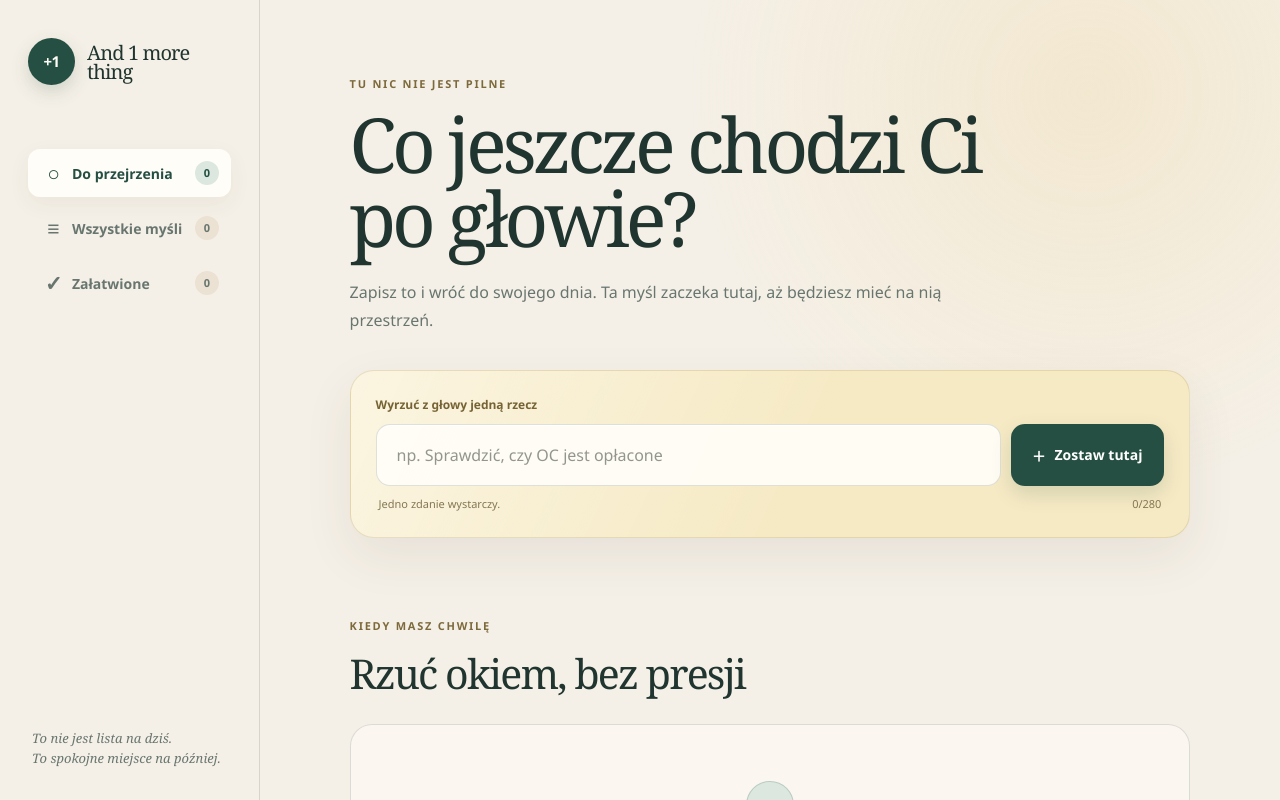
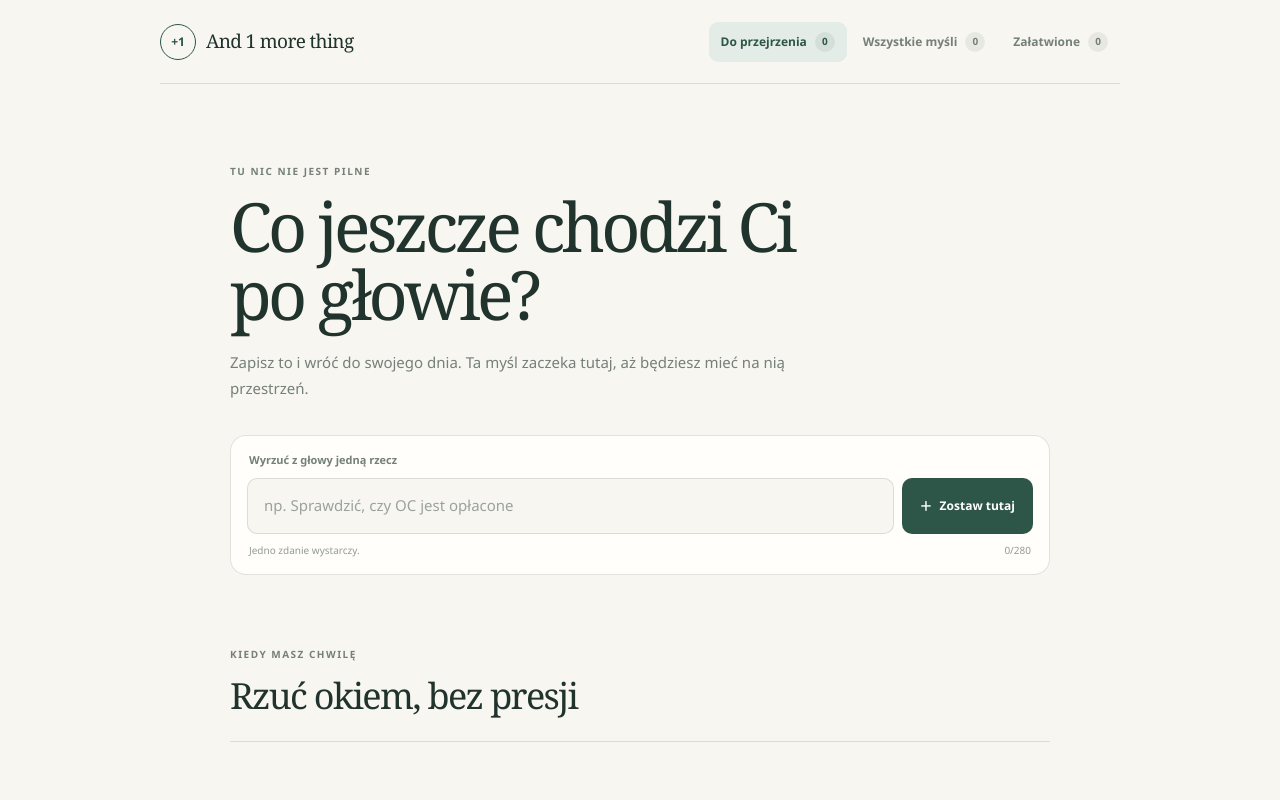
Before and after one commit to brateq/1_more_thing, a Next.js app: page / in a window 1280 px wide. Shown: the top 800 px of the page. Built offline with nearby package versions, Linux system fonts and the light colour scheme.

Commit message:
Center and simplify the interface

```diff
--- a/app/globals.css
+++ b/app/globals.css
@@ -1,18 +1,14 @@
 @import "tailwindcss";
 
 :root {
-  --paper: #f5f0e7;
-  --paper-deep: #ebe2d3;
-  --card: #fffdf8;
-  --ink: #20352f;
-  --ink-soft: #68766f;
-  --green: #254f42;
-  --green-light: #dce8df;
-  --sun: #e9c875;
-  --sun-soft: #f6eac4;
-  --line: rgba(32, 53, 47, 0.14);
-  --danger: #9a4a3f;
-  --shadow: 0 18px 50px rgba(69, 56, 40, 0.08);
+  --paper: #f8f6f1;
+  --surface: #fffefa;
+  --ink: #20332d;
+  --muted: #748078;
+  --green: #2d5548;
+  --green-soft: #e4ece7;
+  --line: rgba(32, 51, 45, 0.13);
+  --danger: #984c42;
 }
 
 * {
@@ -27,9 +23,7 @@
 body {
   margin: 0;
   min-height: 100vh;
-  background:
-    radial-gradient(circle at 85% 8%, rgba(233, 200, 117, 0.2), transparent 25rem),
-    var(--paper);
+  background: var(--paper);
   color: var(--ink);
   font-family: "Avenir Next", Avenir, "Segoe UI", sans-serif;
   -webkit-font-smoothing: antialiased;
@@ -46,147 +40,128 @@
 
 button:focus-visible,
 input:focus-visible {
-  outline: 3px solid rgba(37, 79, 66, 0.28);
+  outline: 2px solid rgba(45, 85, 72, 0.45);
   outline-offset: 3px;
 }
 
 .app-shell {
   min-height: 100vh;
-  display: grid;
-  grid-template-columns: 260px minmax(0, 1fr);
 }
 
 .sidebar {
   position: sticky;
   top: 0;
-  height: 100vh;
-  padding: 38px 28px 32px;
-  border-right: 1px solid var(--line);
+  z-index: 10;
+  width: min(calc(100% - 48px), 960px);
+  height: 84px;
+  margin: 0 auto;
+  border-bottom: 1px solid var(--line);
   display: flex;
-  flex-direction: column;
-  background: rgba(245, 240, 231, 0.82);
-  backdrop-filter: blur(18px);
-  z-index: 5;
+  align-items: center;
+  gap: 32px;
+  background: rgba(248, 246, 241, 0.94);
+  backdrop-filter: blur(14px);
 }
 
 .brand {
-  width: fit-content;
-  display: flex;
-  align-items: center;
-  gap: 12px;
+  flex: 0 0 auto;
   padding: 0;
   border: 0;
   background: transparent;
+  display: flex;
+  align-items: center;
+  gap: 10px;
   cursor: pointer;
-  text-align: left;
 }
 
 .brand-mark {
-  width: 47px;
-  height: 47px;
+  width: 36px;
+  height: 36px;
+  border: 1px solid var(--green);
+  border-radius: 50%;
   display: grid;
   place-items: center;
-  border-radius: 50%;
-  background: var(--green);
-  color: #fffdf8;
-  font-size: 15px;
-  font-weight: 700;
-  letter-spacing: -0.04em;
-  box-shadow: 0 7px 18px rgba(37, 79, 66, 0.18);
+  color: var(--green);
+  font-size: 12px;
+  font-weight: 750;
 }
 
 .brand-copy {
   font-family: Georgia, "Times New Roman", serif;
-  font-size: 20px;
-  line-height: 0.95;
-  letter-spacing: -0.045em;
+  font-size: 19px;
+  letter-spacing: -0.035em;
+  white-space: nowrap;
 }
 
 .desktop-nav {
-  display: grid;
-  gap: 7px;
-  margin-top: 64px;
+  margin-left: auto;
+  display: flex;
+  align-items: center;
+  gap: 4px;
 }
 
 .nav-button {
+  min-height: 40px;
+  padding: 0 12px;
   border: 0;
+  border-radius: 9px;
   background: transparent;
-  min-height: 48px;
-  padding: 0 12px;
-  border-radius: 12px;
-  display: grid;
-  grid-template-columns: 27px 1fr auto;
+  display: flex;
   align-items: center;
-  gap: 5px;
-  color: var(--ink-soft);
+  gap: 8px;
+  color: var(--muted);
   cursor: pointer;
-  text-align: left;
-  font-size: 14px;
-  font-weight: 600;
-  transition: background 180ms ease, color 180ms ease, transform 180ms ease;
+  font-size: 12px;
+  font-weight: 650;
 }
 
-.nav-button:hover {
-  background: rgba(255, 253, 248, 0.7);
-  color: var(--ink);
+.nav-button:hover,
+.nav-button.active {
+  color: var(--green);
+  background: var(--green-soft);
 }
 
-.nav-button.active {
-  background: var(--card);
-  color: var(--green);
-  box-shadow: 0 7px 22px rgba(69, 56, 40, 0.06);
+.desktop-nav .nav-symbol {
+  display: none;
 }
 
 .nav-symbol {
-  font-size: 21px;
+  font-size: 19px;
   line-height: 1;
-  text-align: center;
 }
 
 .nav-count {
-  min-width: 24px;
-  height: 24px;
+  min-width: 20px;
+  height: 20px;
+  padding: 0 5px;
+  border-radius: 99px;
   display: grid;
   place-items: center;
-  border-radius: 99px;
-  background: var(--paper-deep);
-  font-size: 11px;
-}
-
-.nav-button.active .nav-count {
-  background: var(--green-light);
-}
-
-.sidebar-note {
-  margin: auto 4px 0;
-  color: var(--ink-soft);
-  font-family: Georgia, "Times New Roman", serif;
-  font-size: 13px;
-  line-height: 1.55;
-  font-style: italic;
+  background: rgba(32, 51, 45, 0.07);
+  font-size: 10px;
 }
 
 .main-content {
-  width: 100%;
-  max-width: 1080px;
-  min-height: 100vh;
-  padding: 76px clamp(38px, 7vw, 96px) 100px;
+  width: min(calc(100% - 48px), 820px);
+  min-height: calc(100vh - 84px);
+  margin: 0 auto;
+  padding: 80px 0 110px;
 }
 
 .page-heading {
-  max-width: 710px;
+  max-width: 680px;
 }
 
 .home-heading {
-  margin-bottom: 36px;
+  margin-bottom: 34px;
 }
 
 .eyebrow {
-  margin: 0 0 14px;
-  color: #7d6a3c;
-  font-size: 11px;
+  margin: 0 0 13px;
+  color: var(--muted);
+  font-size: 10px;
   font-weight: 750;
-  letter-spacing: 0.16em;
+  letter-spacing: 0.15em;
   text-transform: uppercase;
 }
 
@@ -205,150 +180,133 @@
 }
 
 h1 {
+  max-width: 720px;
   margin: 0;
-  max-width: 760px;
-  font-size: clamp(47px, 6.1vw, 76px);
-  line-height: 0.98;
+  font-size: clamp(48px, 6vw, 68px);
+  line-height: 1;
   letter-spacing: -0.055em;
 }
 
 .intro {
-  max-width: 600px;
-  margin: 24px 0 0;
-  color: var(--ink-soft);
-  font-size: 16px;
+  max-width: 570px;
+  margin: 22px 0 0;
+  color: var(--muted);
+  font-size: 15px;
   line-height: 1.7;
 }
 
 .capture-form {
-  position: relative;
-  max-width: 850px;
-  padding: 25px;
-  border: 1px solid rgba(145, 119, 54, 0.18);
-  border-radius: 24px;
-  background:
-    linear-gradient(115deg, rgba(255, 253, 248, 0.56), transparent 55%),
-    var(--sun-soft);
-  box-shadow: var(--shadow);
+  width: 100%;
+  padding: 16px;
+  border: 1px solid var(--line);
+  border-radius: 16px;
+  background: var(--surface);
 }
 
 .capture-form label {
   display: block;
-  margin: 0 0 10px;
-  color: #756334;
-  font-size: 12px;
+  margin: 0 0 9px 2px;
+  color: var(--muted);
+  font-size: 11px;
   font-weight: 700;
 }
 
 .capture-row {
   display: grid;
   grid-template-columns: minmax(0, 1fr) auto;
-  gap: 10px;
+  gap: 8px;
 }
 
 .capture-row input {
   width: 100%;
-  min-height: 62px;
-  padding: 0 20px;
-  border: 1px solid rgba(32, 53, 47, 0.14);
-  border-radius: 14px;
-  background: rgba(255, 253, 248, 0.93);
+  min-height: 56px;
+  padding: 0 16px;
+  border: 1px solid var(--line);
+  border-radius: 10px;
+  background: var(--paper);
   color: var(--ink);
-  font-size: 16px;
-  box-shadow: inset 0 1px 0 rgba(255, 255, 255, 0.7);
+  font-size: 15px;
 }
 
 .capture-row input::placeholder {
-  color: #92968c;
+  color: #9ba29d;
 }
 
 .capture-row button {
-  min-height: 62px;
-  padding: 0 22px;
+  min-height: 56px;
+  padding: 0 18px;
   border: 0;
-  border-radius: 14px;
+  border-radius: 10px;
   background: var(--green);
   color: white;
   display: flex;
   align-items: center;
-  gap: 9px;
+  gap: 8px;
   cursor: pointer;
-  font-size: 14px;
+  font-size: 12px;
   font-weight: 700;
-  box-shadow: 0 8px 20px rgba(37, 79, 66, 0.16);
-  transition: transform 180ms ease, background 180ms ease;
 }
 
 .capture-row button:hover {
-  background: #1a4035;
-  transform: translateY(-1px);
+  background: #23473c;
 }
 
 .capture-row button span {
-  font-size: 22px;
+  font-size: 20px;
   font-weight: 400;
-  line-height: 1;
 }
 
 .capture-footnote {
+  padding: 9px 2px 0;
   display: flex;
   justify-content: space-between;
-  padding: 10px 3px 0;
-  color: #847753;
-  font-size: 11px;
+  color: #929a94;
+  font-size: 10px;
 }
 
 .review-section {
-  max-width: 850px;
-  margin-top: 80px;
+  margin-top: 72px;
 }
 
 .section-heading {
+  margin-bottom: 18px;
   display: flex;
   justify-content: space-between;
   align-items: flex-end;
   gap: 24px;
-  margin-bottom: 20px;
 }
 
 .section-heading .eyebrow {
-  margin-bottom: 8px;
+  margin-bottom: 7px;
 }
 
 .section-heading h2 {
   margin: 0;
-  font-size: clamp(29px, 3.5vw, 41px);
+  font-size: clamp(28px, 4vw, 36px);
   letter-spacing: -0.045em;
 }
 
 .soft-count {
-  flex: 0 0 auto;
   margin-bottom: 4px;
-  color: var(--ink-soft);
-  font-size: 12px;
+  color: var(--muted);
+  font-size: 11px;
+  white-space: nowrap;
 }
 
-.thought-queue {
+.thought-queue,
+.full-list,
+.completed-list {
   border-top: 1px solid var(--line);
 }
 
 .thought-card {
-  min-height: 128px;
-  padding: 24px 0;
+  min-height: 110px;
+  padding: 21px 0;
   border-bottom: 1px solid var(--line);
   display: grid;
-  grid-template-columns: 42px minmax(0, 1fr) auto;
+  grid-template-columns: minmax(0, 1fr) auto;
   align-items: center;
-  gap: 16px;
-}
-
-.thought-number {
-  align-self: start;
-  margin-top: 6px;
-  color: #9b8e76;
-  font-size: 10px;
-  font-weight: 700;
-  letter-spacing: 0.12em;
+  gap: 20px;
 }
 
 .thought-body p,
@@ -357,8 +315,8 @@
   margin: 0;
   color: var(--ink);
   font-family: Georgia, "Times New Roman", serif;
-  font-size: 21px;
-  line-height: 1.35;
+  font-size: 20px;
+  line-height: 1.38;
   letter-spacing: -0.02em;
 }
 
@@ -366,31 +324,30 @@
 .list-row-copy span,
 .completed-row div > span {
   display: block;
-  margin-top: 7px;
-  color: var(--ink-soft);
-  font-size: 11px;
+  margin-top: 6px;
+  color: var(--muted);
+  font-size: 10px;
 }
 
 .thought-actions {
   display: flex;
   align-items: center;
-  gap: 7px;
+  gap: 6px;
 }
 
 .button-secondary,
 .button-primary,
 .danger-button {
-  min-height: 43px;
-  padding: 0 14px;
-  border-radius: 11px;
+  min-height: 40px;
+  padding: 0 13px;
+  border-radius: 9px;
   display: inline-flex;
   align-items: center;
   justify-content: center;
-  gap: 7px;
+  gap: 6px;
   cursor: pointer;
-  font-size: 12px;
+  font-size: 11px;
   font-weight: 700;
-  transition: transform 180ms ease, background 180ms ease;
 }
 
 .button-secondary {
@@ -399,7 +356,7 @@
 }
 
 .button-secondary:hover {
-  background: var(--card);
+  background: var(--surface);
 }
 
 .button-primary {
@@ -408,98 +365,58 @@
   color: white;
 }
 
-.button-primary:hover,
-.danger-button:hover {
-  transform: translateY(-1px);
-}
-
 .empty-state,
 .loading-card {
-  padding: 56px 32px;
-  border: 1px solid var(--line);
-  border-radius: 22px;
-  background: rgba(255, 253, 248, 0.55);
+  padding: 56px 24px;
+  border-top: 1px solid var(--line);
+  border-bottom: 1px solid var(--line);
   text-align: center;
 }
 
 .loading-card {
-  color: var(--ink-soft);
+  color: var(--muted);
   font-family: Georgia, "Times New Roman", serif;
   font-style: italic;
 }
 
 .empty-mark {
-  width: 48px;
-  height: 48px;
-  margin: 0 auto 17px;
-  border: 1px solid rgba(37, 79, 66, 0.18);
-  border-radius: 50%;
-  display: grid;
-  place-items: center;
-  background: var(--green-light);
+  display: block;
+  margin-bottom: 15px;
+  color: var(--muted);
   font-family: Georgia, serif;
-  font-size: 21px;
+  font-size: 24px;
 }
 
 .empty-state h3 {
   margin: 0;
-  font-size: 28px;
+  font-size: 27px;
   letter-spacing: -0.04em;
 }
 
 .empty-state > p {
-  max-width: 430px;
-  margin: 12px auto 0;
-  color: var(--ink-soft);
-  font-size: 14px;
+  max-width: 420px;
+  margin: 11px auto 0;
+  color: var(--muted);
+  font-size: 13px;
   line-height: 1.6;
 }
 
-.examples {
-  margin-top: 26px;
-  display: flex;
-  flex-wrap: wrap;
-  justify-content: center;
-  gap: 7px;
-}
-
-.examples button {
-  min-height: 37px;
-  padding: 0 13px;
-  border: 1px solid var(--line);
-  border-radius: 99px;
-  background: var(--card);
-  color: var(--ink-soft);
-  cursor: pointer;
-  font-size: 11px;
-}
-
-.examples button:hover {
-  color: var(--green);
-  border-color: rgba(37, 79, 66, 0.35);
-}
-
 .list-page {
-  max-width: 850px;
+  width: 100%;
 }
 
 .list-page .page-heading {
-  margin-bottom: 64px;
-}
-
-.full-list,
-.completed-list {
-  border-top: 1px solid var(--line);
+  margin-bottom: 58px;
 }
 
 .list-row,
 .completed-row {
-  min-height: 104px;
-  padding: 22px 0;
+  min-height: 96px;
+  padding: 20px 0;
   border-bottom: 1px solid var(--line);
   display: flex;
   align-items: center;
-  gap: 22px;
+  gap: 20px;
 }
 
 .list-row-copy {
@@ -510,18 +427,18 @@
 .row-actions {
   flex: 0 0 auto;
   display: flex;
-  gap: 4px;
+  gap: 2px;
 }
 
 .text-button,
 .delete-button {
-  min-height: 40px;
-  padding: 0 11px;
+  min-height: 38px;
+  padding: 0 10px;
   border: 0;
   background: transparent;
+  color: var(--green);
   cursor: pointer;
-  color: var(--green);
-  font-size: 12px;
+  font-size: 11px;
   font-weight: 700;
 }
 
@@ -531,7 +448,7 @@
 }
 
 .delete-button {
-  color: #9a6c64;
+  color: #99726b;
 }
 
 .delete-button:hover {
@@ -544,19 +461,19 @@
 
 .edit-form label {
   display: block;
-  margin-bottom: 8px;
-  color: var(--ink-soft);
-  font-size: 11px;
+  margin-bottom: 7px;
+  color: var(--muted);
+  font-size: 10px;
   font-weight: 700;
 }
 
 .edit-form input {
   width: 100%;
-  min-height: 49px;
-  padding: 0 14px;
-  border: 1px solid rgba(37, 79, 66, 0.3);
-  border-radius: 10px;
-  background: var(--card);
+  min-height: 48px;
+  padding: 0 13px;
+  border: 1px solid rgba(45, 85, 72, 0.35);
+  border-radius: 9px;
+  background: var(--surface);
   color: var(--ink);
 }
 
@@ -564,117 +481,116 @@
   margin-top: 8px;
   display: flex;
   align-items: center;
-  gap: 4px;
+  gap: 3px;
 }
 
 .small-primary {
-  min-height: 36px;
-  padding: 0 15px;
+  min-height: 34px;
+  padding: 0 13px;
   border: 0;
-  border-radius: 8px;
+  border-radius: 7px;
   background: var(--green);
   color: white;
   cursor: pointer;
-  font-size: 12px;
+  font-size: 11px;
   font-weight: 700;
 }
 
 .completed-row {
   display: grid;
-  grid-template-columns: 38px minmax(0, 1fr) auto;
+  grid-template-columns: 32px minmax(0, 1fr) auto;
 }
 
 .completed-check {
-  width: 34px;
-  height: 34px;
+  width: 30px;
+  height: 30px;
+  border-radius: 50%;
   display: grid;
   place-items: center;
-  border-radius: 50%;
-  background: var(--green-light);
+  background: var(--green-soft);
   color: var(--green);
+  font-size: 12px;
   font-weight: 700;
 }
 
 .completed-row p {
-  color: #68756f;
+  color: #69746e;
 }
 
 .simple-empty {
-  padding: 80px 24px;
+  padding: 72px 24px;
   border-top: 1px solid var(--line);
   text-align: center;
 }
 
 .simple-empty > span {
   display: block;
-  margin-bottom: 18px;
-  color: #9b8e76;
-  font-size: 36px;
+  margin-bottom: 15px;
+  color: var(--muted);
+  font-size: 28px;
 }
 
 .simple-empty h2 {
   margin: 0;
-  font-size: 32px;
+  font-size: 29px;
   letter-spacing: -0.04em;
 }
 
 .simple-empty p {
-  margin: 10px 0 25px;
-  color: var(--ink-soft);
-  font-size: 14px;
+  margin: 9px 0 22px;
+  color: var(--muted);
+  font-size: 13px;
 }
 
 .simple-empty button {
-  min-height: 43px;
-  padding: 0 15px;
+  min-height: 40px;
+  padding: 0 13px;
   border: 1px solid var(--line);
-  border-radius: 10px;
-  background: var(--card);
+  border-radius: 8px;
+  background: transparent;
+  color: var(--green);
   cursor: pointer;
-  color: var(--green);
-  font-size: 12px;
+  font-size: 11px;
   font-weight: 700;
 }
 
 .toast {
   position: fixed;
-  right: 28px;
-  bottom: 28px;
+  right: 24px;
+  bottom: 24px;
   z-index: 20;
-  min-width: 315px;
-  min-height: 57px;
-  padding: 0 13px 0 19px;
-  border-radius: 13px;
-  background: #18362d;
+  min-width: 300px;
+  min-height: 52px;
+  padding: 0 12px 0 17px;
+  border-radius: 10px;
+  background: var(--ink);
   color: white;
   display: flex;
   align-items: center;
   justify-content: space-between;
-  gap: 22px;
-  box-shadow: 0 16px 40px rgba(19, 47, 39, 0.25);
-  font-size: 13px;
+  gap: 20px;
+  font-size: 12px;
 }
 
 .toast button {
-  min-height: 37px;
-  padding: 0 10px;
+  min-height: 36px;
+  padding: 0 9px;
   border: 0;
   background: transparent;
-  color: #f0cf75;
+  color: #e8cf8b;
   cursor: pointer;
-  font-size: 12px;
+  font-size: 11px;
   font-weight: 800;
 }
 
 .save-alert {
-  max-width: 850px;
-  margin-bottom: 28px;
-  padding: 13px 16px;
-  border: 1px solid rgba(154, 74, 63, 0.25);
-  border-radius: 11px;
-  background: #f9e8e3;
-  color: #783e35;
-  font-size: 12px;
+  margin-bottom: 26px;
+  padding: 12px 14px;
+  border: 1px solid rgba(152, 76, 66, 0.25);
+  border-radius: 9px;
+  background: #f8e9e5;
+  color: #783f37;
+  font-size: 11px;
   line-height: 1.45;
 }
 
@@ -683,46 +599,45 @@
   inset: 0;
   z-index: 30;
   padding: 20px;
-  background: rgba(22, 37, 33, 0.52);
+  background: rgba(24, 37, 33, 0.48);
   display: grid;
   place-items: center;
-  backdrop-filter: blur(6px);
+  backdrop-filter: blur(5px);
 }
 
 .modal {
-  width: min(100%, 460px);
-  padding: 32px;
-  border-radius: 22px;
-  background: var(--card);
-  box-shadow: 0 24px 80px rgba(22, 37, 33, 0.24);
+  width: min(100%, 440px);
+  padding: 30px;
+  border-radius: 16px;
+  background: var(--surface);
 }
 
 .modal h2 {
   margin: 0;
-  font-size: 33px;
+  font-size: 31px;
   line-height: 1.08;
   letter-spacing: -0.04em;
 }
 
 .modal > p:not(.eyebrow):not(.modal-thought) {
-  color: var(--ink-soft);
-  font-size: 13px;
+  color: var(--muted);
+  font-size: 12px;
 }
 
 .modal-thought {
-  margin: 24px 0 8px;
-  padding: 16px;
-  border-radius: 12px;
-  background: var(--paper);
+  margin: 22px 0 8px;
+  padding: 14px;
+  border: 1px solid var(--line);
+  border-radius: 9px;
   font-family: Georgia, serif;
   line-height: 1.5;
 }
 
 .modal-actions {
-  margin-top: 26px;
+  margin-top: 24px;
   display: flex;
   justify-content: flex-end;
-  gap: 8px;
+  gap: 7px;
 }
 
 .danger-button {
@@ -735,116 +650,91 @@
   display: none;
 }
 
-@media (max-width: 900px) {
-  .app-shell {
-    display: block;
-  }
-
+@media (max-width: 760px) {
   .sidebar {
-    position: static;
-    width: 100%;
-    height: auto;
-    padding: 24px 28px;
-    border-right: 0;
-    border-bottom: 1px solid var(--line);
-    display: block;
+    width: calc(100% - 32px);
+    height: 66px;
   }
 
   .brand-mark {
-    width: 41px;
-    height: 41px;
+    width: 32px;
+    height: 32px;
+    font-size: 10px;
   }
 
   .brand-copy {
-    font-size: 18px;
+    font-size: 17px;
   }
 
-  .desktop-nav,
-  .sidebar-note {
+  .desktop-nav {
     display: none;
   }
 
   .main-content {
-    max-width: none;
-    padding: 56px clamp(24px, 6vw, 56px) 125px;
+    width: calc(100% - 32px);
+    min-height: calc(100vh - 66px);
+    padding: 50px 0 112px;
   }
 
   .mobile-nav {
     position: fixed;
     left: 50%;
-    bottom: 16px;
+    bottom: 12px;
     z-index: 15;
-    width: calc(100% - 32px);
-    max-width: 520px;
-    min-height: 68px;
-    padding: 7px;
-    border: 1px solid rgba(32, 53, 47, 0.12);
-    border-radius: 18px;
+    width: calc(100% - 24px);
+    max-width: 480px;
+    min-height: 62px;
+    padding: 5px;
+    border: 1px solid var(--line);
+    border-radius: 13px;
     display: grid;
     grid-template-columns: repeat(3, 1fr);
-    background: rgba(255, 253, 248, 0.92);
-    box-shadow: 0 16px 45px rgba(51, 43, 33, 0.16);
-    backdrop-filter: blur(18px);
+    background: rgba(255, 254, 250, 0.95);
     transform: translateX(-50%);
+    backdrop-filter: blur(14px);
   }
 
   .mobile-nav .nav-button {
-    min-height: 52px;
-    padding: 5px;
-    grid-template-columns: 1fr;
-    grid-template-rows: 24px auto;
+    min-height: 50px;
+    padding: 4px;
+    display: grid;
+    grid-template-rows: 22px auto;
     justify-items: center;
     gap: 1px;
-    text-align: center;
-    font-size: 10px;
+    font-size: 9px;
   }
 
   .mobile-nav .nav-button.active {
-    box-shadow: none;
-    background: var(--green-light);
-  }
-
-  .mobile-nav .nav-symbol {
-    font-size: 20px;
+    background: var(--green-soft);
   }
 
   .toast {
-    right: 20px;
-    bottom: 100px;
+    right: 16px;
+    bottom: 88px;
   }
 }
 
-@media (max-width: 680px) {
-  .sidebar {
-    padding: 19px 20px;
-  }
-
-  .main-content {
-    padding: 43px 20px 120px;
-  }
-
+@media (max-width: 620px) {
   .desktop-break {
     display: none;
   }
 
   h1 {
-    font-size: clamp(42px, 13vw, 58px);
+    font-size: clamp(41px, 13vw, 54px);
   }
 
   .intro {
-    margin-top: 18px;
+    margin-top: 17px;
     font-size: 14px;
-    line-height: 1.65;
   }
 
   .home-heading {
-    margin-bottom: 27px;
+    margin-bottom: 26px;
   }
 
   .capture-form {
-    margin-inline: -4px;
-    padding: 17px;
-    border-radius: 19px;
+    padding: 12px;
+    border-radius: 13px;
   }
 
   .capture-row {
@@ -852,18 +742,16 @@
   }
 
   .capture-row input {
-    min-height: 57px;
-    padding: 0 15px;
-    font-size: 15px;
+    min-height: 54px;
   }
 
   .capture-row button {
-    min-height: 51px;
+    min-height: 48px;
     justify-content: center;
   }
 
   .review-section {
-    margin-top: 61px;
+    margin-top: 58px;
   }
 
   .section-heading {
@@ -871,23 +759,26 @@
   }
 
   .section-heading h2 {
-    font-size: 31px;
+    font-size: 29px;
   }
 
   .soft-count {
-    margin-top: 24px;
+    margin-top: 21px;
   }
 
   .thought-card {
-    min-height: 0;
-    padding: 24px 2px;
-    grid-template-columns: 28px minmax(0, 1fr);
-    align-items: start;
-    gap: 6px 9px;
+    padding: 21px 0;
+    grid-template-columns: 1fr;
+    gap: 14px;
   }
 
-  .thought-number {
-    margin-top: 5px;
+  .thought-actions {
+    display: grid;
+    grid-template-columns: 1fr 1fr;
+  }
+
+  .thought-actions button {
+    min-height: 43px;
   }
 
   .thought-body p,
@@ -896,38 +787,14 @@
     font-size: 19px;
   }
 
-  .thought-actions {
-    grid-column: 2;
-    margin-top: 13px;
-    display: grid;
-    grid-template-columns: 1fr 1fr;
-  }
-
-  .thought-actions button {
-    min-height: 45px;
-  }
-
-  .empty-state,
-  .loading-card {
-    padding: 44px 20px;
-  }
-
-  .examples {
-    display: grid;
-  }
-
-  .examples button {
-    min-height: 40px;
-  }
-
   .list-page .page-heading {
-    margin-bottom: 50px;
+    margin-bottom: 47px;
   }
 
   .list-row {
     align-items: flex-start;
     flex-direction: column;
-    gap: 10px;
+    gap: 8px;
   }
 
   .row-actions {
@@ -935,8 +802,8 @@
   }
 
   .completed-row {
-    grid-template-columns: 34px minmax(0, 1fr);
-    gap: 12px;
+    grid-template-columns: 30px minmax(0, 1fr);
+    gap: 11px;
   }
 
   .completed-row .text-button {
@@ -946,13 +813,13 @@
   }
 
   .toast {
-    right: 16px;
-    left: 16px;
+    right: 12px;
+    left: 12px;
     min-width: 0;
   }
 
   .modal {
-    padding: 26px 22px 22px;
+    padding: 25px 20px 20px;
   }
 
   .modal-actions {
--- a/app/page.tsx
+++ b/app/page.tsx
@@ -22,12 +22,6 @@
 
 const STORAGE_KEY = "and-1-more-thing:v1";
 const QUEUE_SIZE = 5;
-
-const exampleThoughts = [
-  "kupić chleb",
-  "sprawdzić, czy OC jest opłacone",
-  "odpisać na tę wiadomość",
-];
 
 const dateFormatter = new Intl.DateTimeFormat("pl-PL", {
   day: "numeric",
@@ -254,14 +248,9 @@
     setDeleteTarget(null);
   }
 
-  function chooseExample(example: string) {
-    setDraft(example.charAt(0).toUpperCase() + example.slice(1));
-    inputRef.current?.focus();
-  }
-
   return (
     <div className="app-shell">
-      <aside className="sidebar" aria-label="Główna nawigacja">
+      <header className="sidebar">
         <button
           className="brand"
           type="button"
@@ -271,14 +260,10 @@
           <span className="brand-mark" aria-hidden="true">
             +1
           </span>
-          <span className="brand-copy">
-            And 1 more
-            <br />
-            thing
-          </span>
+          <span className="brand-copy">And 1 more thing</span>
         </button>
 
-        <nav className="desktop-nav">
+        <nav className="desktop-nav" aria-label="Główna nawigacja">
           <NavButton
             active={view === "review"}
             label="Do przejrzenia"
@@ -302,12 +287,7 @@
           />
         </nav>
 
-        <p className="sidebar-note">
-          To nie jest lista na dziś.
-          <br />
-          To spokojne miejsce na później.
-        </p>
-      </aside>
+      </header>
 
       <main className="main-content">
         {saveError && (
@@ -373,11 +353,8 @@
                 </div>
               ) : queue.length > 0 ? (
                 <div className="thought-queue">
-                  {queue.map((thought, index) => (
+                  {queue.map((thought) => (
                     <article className="thought-card" key={thought.id}>
-                      <div className="thought-number" aria-hidden="true">
-                        {String(index + 1).padStart(2, "0")}
-                      </div>
                       <div className="thought-body">
                         <p>{thought.text}</p>
                         <span>Zapisano {formatDate(thought.createdAt)}</span>
@@ -413,17 +390,6 @@
                     Nie ma tu jeszcze żadnych myśli do przejrzenia. Możesz
                     zostawić pierwszą powyżej.
                   </p>
-                  <div className="examples" aria-label="Przykładowe myśli">
-                    {exampleThoughts.map((example) => (
-                      <button
-                        type="button"
-                        key={example}
-                        onClick={() => chooseExample(example)}
-                      >
-                        + {example}
-                      </button>
-                    ))}
-                  </div>
                 </div>
               )}
             </section>
```
